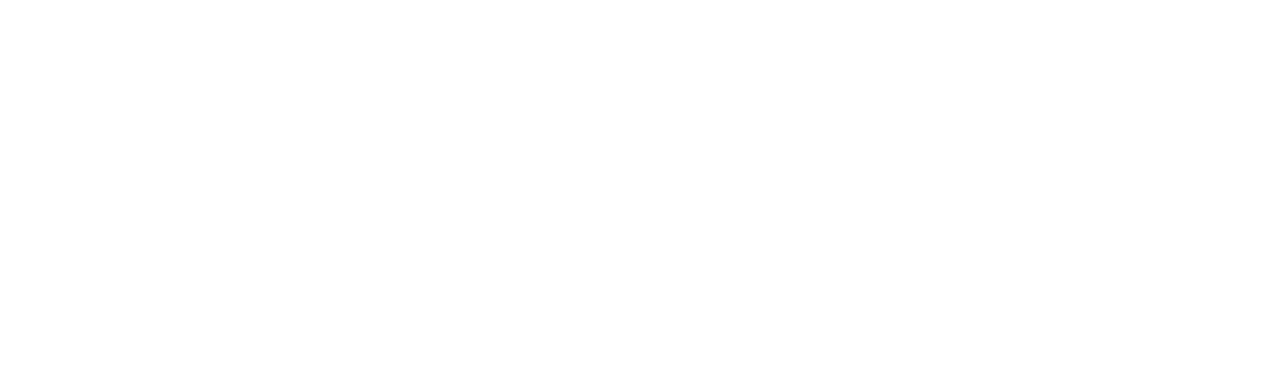
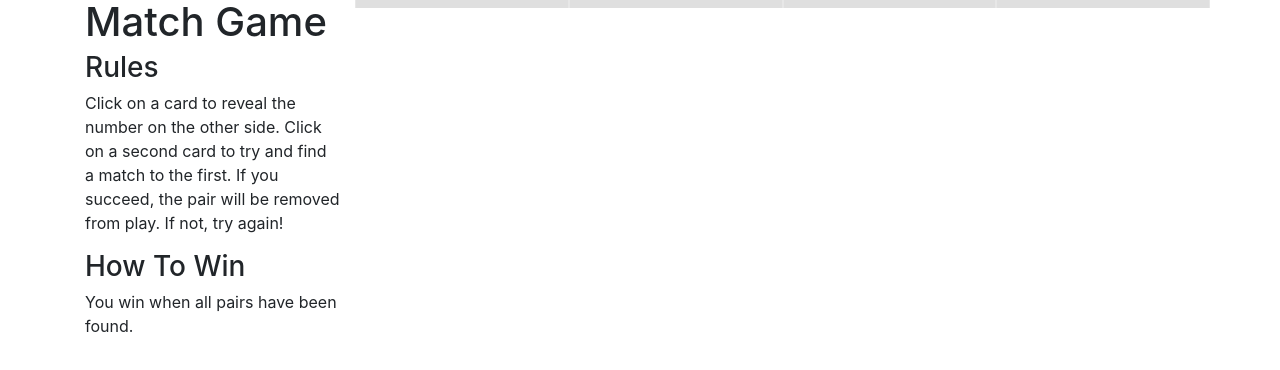
Before and after one commit to joelljones/MatchGame, a plain HTML site: page index.html in a window 1280 px wide. Drawn offline with nearby package versions, Linux system fonts and the light colour scheme.

Commit message:
Create HTML layout

```diff
--- a/index.html
+++ b/index.html
@@ -1,9 +1,60 @@
 <!DOCTYPE html>
 <html>
 <head>
+  <link rel="icon" href="./favicon.png" type="image/x-icon">
   <title>Match Game</title>
+  <link rel="stylesheet" href="https://maxcdn.bootstrapcdn.com/bootstrap/4.0.0-beta/css/bootstrap.min.css" integrity="sha384-/Y6pD6FV/Vv2HJnA6t+vslU6fwYXjCFtcEpHbNJ0lyAFsXTsjBbfaDjzALeQsN6M" crossorigin="anonymous">
 </head>
 <body>
+
+  <div class="container">
+    <div class="row">
+      <div class="col-md-3" id="instructions">
+        <h1>Match Game</h1>
+        <h3>Rules</h3>
+        <p>Click on a card to reveal the number on the other side. Click on a second card to try and find a match to the first. If you succeed, the pair will be removed from play. If not, try again!</p>
+        <h3>How To Win</h3>
+        <p>You win when all pairs have been found.</p>
+      </div>
+      <div class="col-md-9" id="game">
+        <div class="row">
+          <div class="col-md-3 card">
+          </div>
+          <div class="col-md-3 card">
+          </div>
+          <div class="col-md-3 card">
+          </div>
+          <div class="col-md-3 card">
+          </div>
+          <div class="col-md-3 card">
+          </div>
+          <div class="col-md-3 card">
+          </div>
+          <div class="col-md-3 card">
+          </div>
+          <div class="col-md-3 card">
+          </div>
+          <div class="col-md-3 card">
+          </div>
+          <div class="col-md-3 card">
+          </div>
+          <div class="col-md-3 card">
+          </div>
+          <div class="col-md-3 card">
+          </div>
+          <div class="col-md-3 card">
+          </div>
+          <div class="col-md-3 card">
+          </div>
+          <div class="col-md-3 card">
+          </div>
+          <div class="col-md-3 card">
+          </div>
+        </div>
+      </div>
+    </div>
+  </div>
+
   <script
     src="https://code.jquery.com/jquery-3.1.1.min.js"
     integrity="sha256-hVVnYaiADRTO2PzUGmuLJr8BLUSjGIZsDYGmIJLv2b8="
```
